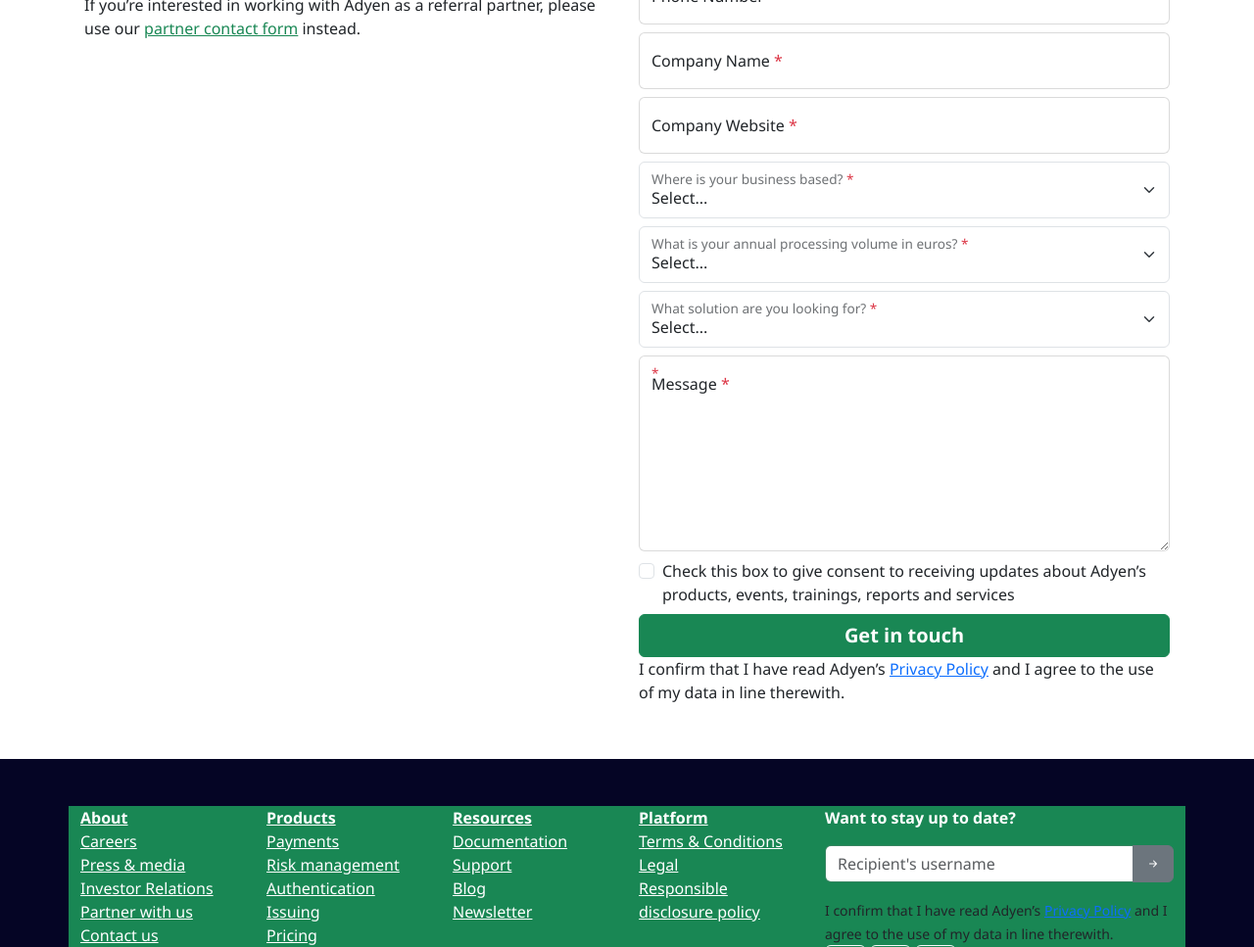
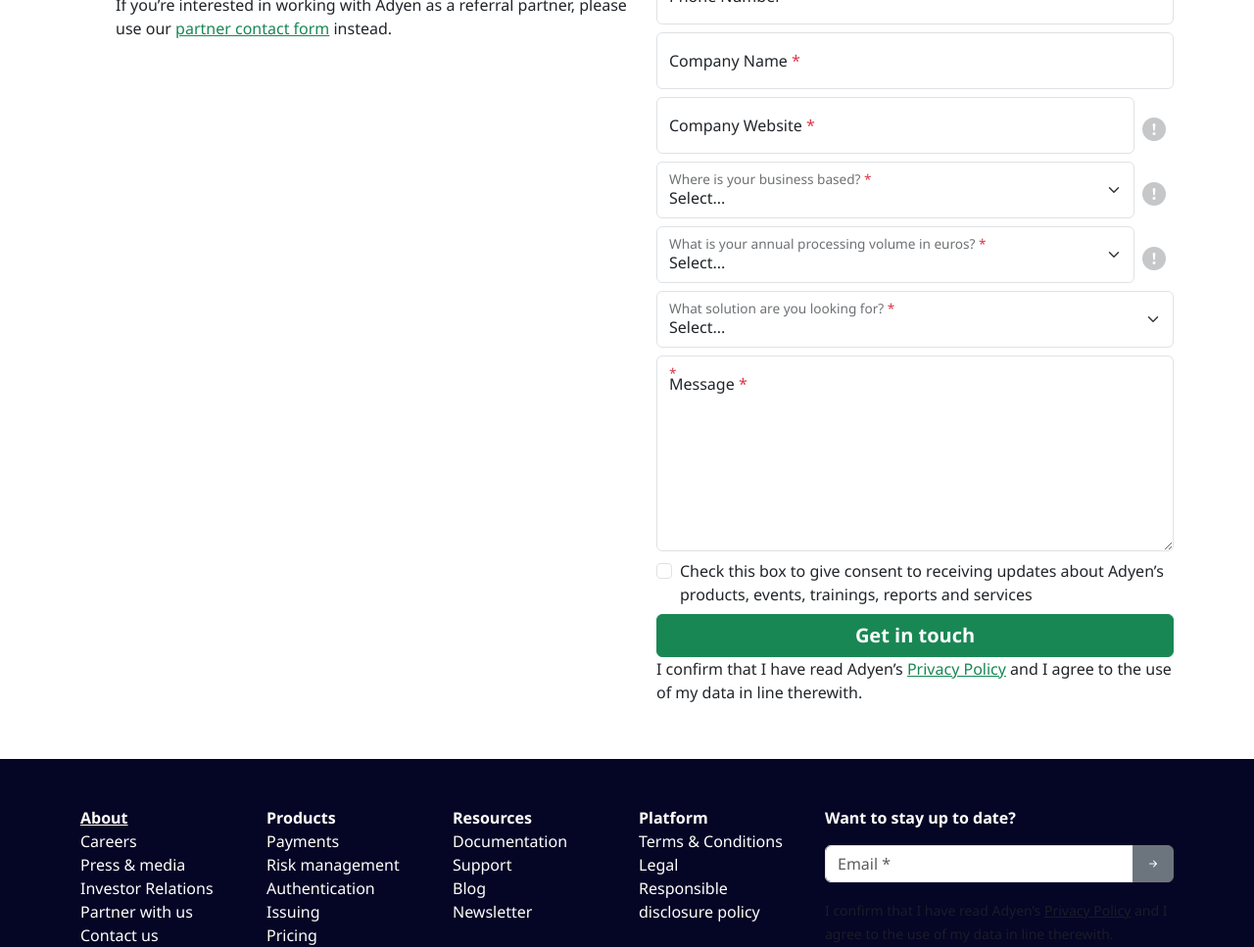
Before and after one commit to adekid018/Bootstrap-project, a plain HTML site: page bootstrap project 8/contact_sales.html in a window 1280 px wide. Shown: the part 536-1503 px from the top of the page at 98% size. Drawn offline with nearby package versions, Linux system fonts and the light colour scheme; no server answers.

Commit message:
Made final touches to contact sales and also added changes to index and contact footer

```diff
--- a/bootstrap project 8/arrays.js
+++ b/bootstrap project 8/arrays.js
@@ -262,7 +262,8 @@ const contact_dropdown=[`<option value="AboutYoucloud">AboutYoucloud</option>
 <option value="Wix">Wix</option>
 <option value="WooCommerce">WooCommerce</option>
 <option value="Zuora">Zuora</option>
-<option value="Other">Other</option>`,
+<option value="Other">Other</option>`
+,
 `<option value="Agilysys">Agilysys</option>
 <option value="Aptos">Aptos</option>
 <option value="Aria Systems">Aria Systems</option>
--- a/bootstrap project 8/contact_sales.css
+++ b/bootstrap project 8/contact_sales.css
@@ -1,21 +1,3 @@
-/*.form-floating .form-control:focus
-{
-  border-color: #ccc;
-  box-shadow:  #ccc;
-  border: 1px solid #ccc;
-  outline:none;
+.textDecRemover:hover{
+    text-decoration: none;
 }
-input:focus
-{
-  border-color: #ccc;
-  box-shadow:  #ccc;
-  border: 1px solid #ccc;
-  outline:none;
-}*/
-.form-control:focus {
-  /*  border-color: green;
-    box-shadow: inset 0 1px 1px rgba(0, 0, 0, 0.075), 0 0 8px green;*/
-  }
-  .form-control{
-    border-color: rgba(128, 128, 128, 0.295);
-  }
--- a/bootstrap project 8/contact_sales.html
+++ b/bootstrap project 8/contact_sales.html
@@ -319,8 +319,8 @@
         </div>
       </div>
       <!--nav bar end-->
-      <main class="container-md px-md-3"><!--stop h1 from been responsive-->
-        <h1 class="w-75 py-5 header-1 ">The financial technology platform to help you realize your ambitions faster</h1>
+      <main class="container-md ps-md-5 "><!--stop h1 from been responsive-->
+        <h1 class="py-5 header-1 w-75">The financial technology platform to help you realize your ambitions faster</h1>
         <div class="row d-flex py-5">
             <div class="col-md-6">
                 <h2 class="">Tell us more about your business</h2>
@@ -328,7 +328,7 @@
                 <div><i class="bi bi-check2-all text-success fs-5"></i><small>A single platform to handle payments across markets and channels</small></div>
                 <div><i class="bi bi-check2-all text-success fs-5"></i><small>Transparent, pay-as-you-go pricing </small></div>
                 <div><i class="bi bi-check2-all text-success fs-5"></i><small>Access to hundreds of payment methods</small></div>
-                <p>If you’re interested in working with Adyen as a referral partner, please use our <a href="#" class="link-success">partner contact form</a> instead.</p>
+                <p>If you’re interested in working with Adyen as a referral partner, please use our <a href="#" class="link-success textDecRemover">partner contact form</a> instead.</p>
             </div>
             <div class="col rounded-1 ">
                 <form id="form">
@@ -336,54 +336,69 @@
                     <input type="text" class="form-control" id="floatingInput0" placeholder="First Name">
                     <label for="floatingInput" class="floating_label">First Name <span class="text-danger">*</span></label>
                     <div class="fs-6 error_msg_new d-none" id="error_msg">
-                        <small class="text-danger d-block fw-bold">This field is required.</small>
+                        <small class="text-danger d-block">This field is required.</small>
                     </div>
                   </div>
                   <div class="form-floating mb-2">
                     <input type="text" class="form-control form-control-sm" id="floatingInput1" placeholder="Last Name">
                     <label for="floatingInput1">Last Name <span class="text-danger">*</span></label>
                     <div class="fs-6 error_msg_new d-none" id="error_msg">
-                        <small class="text-danger d-block fw-bold">This field is required.</small>
+                        <small class="text-danger d-block">This field is required.</small>
                     </div>
                   </div>
                   <div class="form-floating mb-2">
                     <input type="email" class="form-control" id="floatingInput2" placeholder="name@example.com">
                     <label for="floatingInput2">Business Email<span class="text-danger">*</span></label>
                     <div class="fs-6 error_msg_new d-none" id="error_msg">
-                        <small class="text-danger d-block fw-bold">This field is required.</small>
+                        <small class="text-danger d-block">This field is required.</small>
                     </div>
                   </div>
                   <div class="form-floating mb-2">
                     <input type="text" class="form-control phone_number" id="floatingInput3" placeholder="Phone Number">
                     <label for="floatingInput3">Phone Number <span class="text-danger">*</span></label>
-                    <div class="fs-6 error_msg d-none" id="error_msg">
-                        <small class="text-danger d-block">Must be a phone number</small>
-                        <small class="text-danger">503-555-1212</small>
+                    <div class="fs-6 error_msg_new d-none" id="error_msg">
+                        <small class="text-danger d-block">Must be a phone number.</small>
+                        <small class="text-danger d-block">503-555-1212.</small>
                     </div>
                   </div>
                   <div class="form-floating mb-2">
                     <input type="text" class="form-control" id="floatingInput4" placeholder="Company Name">
                     <label for="floatingInput4">Company Name <span class="text-danger">*</span></label>
                     <div class="fs-6 error_msg_new d-none" id="error_msg">
-                        <small class="text-danger d-block fw-bold">This field is required.</small>
+                        <small class="text-danger d-block">This field is required.</small>
                     </div>
                   </div>
-                  <div class="form-floating mb-2">
-                    <input type="text" class="form-control" id="floatingInput5" placeholder="Company Website">
-                    <label for="floatingInput1">Company Website <span class="text-danger">*</span></label>
+                  <div>
+                    <div class="d-flex justify-content-between">
+                        <div class="form-floating mb-2 flex-grow-1">
+                            <input type="text" class="form-control me-2" id="floatingInput5" placeholder="Company Website">
+                            <label for="floatingInput1" class="">Company Website <span class="text-danger">*</span></label>
+                        </div>
+                        <i class="bi bi-exclamation-circle-fill fs-4 align-items-center px-2 d-flex opacity-25"></i>
+                    </div>
                         <div class="fs-6 error_msg_new d-none" id="error_msg">
                             <small class="text-danger d-block">This field is required.</small>
                         </div>
                   </div>
-                  <div class="form-floating mb-2">
-                    <select class="form-select business_location" id="floatingSelect" aria-label="Floating label select example">
-                      <option selected>Select...</option>
+                  <div>
+                    <div class="d-flex justify-content-between">
+                        <div class="form-floating mb-2 flex-grow-1">
+                            <select class="form-select business_location" id="floatingSelect6" aria-label="Floating label select example">
+                                <option value="0" selected>Select...</option>
                             </select>
                             <label for="floatingSelect">Where is your business based? <span class="text-danger">*</span></label>
                         </div>
-                  <div class="form-floating mb-2">
-                    <select class="form-select" id="floatingSelect" aria-label="Floating label select example">
-                      <option selected>Select...</option>
+                        <i class="bi bi-exclamation-circle-fill fs-4 align-items-center px-2 d-flex opacity-25"></i>
+                    </div>
+                        <div class="fs-6 error_msg_new d-none" id="error_msg">
+                            <small class="text-danger d-block">This field is required.</small>
+                        </div>
+                    </div>
+                    <div>
+                        <div class="d-flex justify-content-between">
+                            <div class="form-floating mb-2 flex-grow-1">
+                                <select class="form-select" id="floatingSelect7" aria-label="Floating label select example">
+                                <option value="0" selected>Select...</option>
                                 <option value="0-1">0-1 million</option>
                                 <option value="1-5">1-5 million</option>
                                 <option value="5-10">5-10 million</option>
@@ -397,8 +412,14 @@
                                 </select>
                                 <label for="floatingSelect">What is your annual processing volume in euros? <span class="text-danger">*</span></label>
                             </div>
+                            <i class="bi bi-exclamation-circle-fill fs-4 align-items-center px-2 d-flex opacity-25"></i>
+                        </div>
+                            <div class="fs-6 error_msg_new d-none" id="error_msg">
+                                <small class="text-danger d-block fw-bold w-75">To get the best response to your query, this field is required.</small>
+                            </div>
+                        </div>
                   <div class="form-floating mb-2">
-                    <select class="form-select payment_solution" id="floatingSelect"  aria-label="Floating label select example">
+                    <select class="form-select payment_solution" id="floatingSelect8"  aria-label="Floating label select example">
                       <option selected value="0">Select...</option>
                       <option value="1">Accept payment online</option>
                       <option value="2">Accept payment at POS</option>
@@ -406,6 +427,9 @@
                       <option value="4">Accept payment as a marketplace or platform</option>
                     </select>
                     <label for="floatingSelect">What solution are you looking for? <span class="text-danger">*</span></label>
+                    <div class="fs-6 error_msg_new d-none" id="error_msg">
+                        <small class="text-danger d-block">This field is required.</small>
+                    </div>
                   </div>
                   <div class="form-floating mb-2">
                     <select class="form-select d-none h-50" multiple aria-label="multiple select example" id="hidden_select">
@@ -418,7 +442,7 @@
                         <label for="floatingSelect" class="hidden_label"><span class="text-danger">*</span></label>
                     </div>
                   <div class="form-floating mb-2">
-                    <textarea class="form-control" placeholder="Leave a comment here" id="floatingTextarea2" style="height: 200px"></textarea>
+                    <textarea class="form-control" placeholder="Leave a comment here" id="floatingTextarea9" style="height: 200px"></textarea>
                     <label for="floatingTextarea2">Message <span class="text-danger">*</span></label>
                     <div class="fs-6 error_msg_new d-none" id="error_msg">
                         <small class="text-danger d-block">This field is required.</small>
@@ -433,7 +457,7 @@
                   <div class="d-grid gap-2">
                     <button class="btn btn-success fs-5 fw-bold" type="button">Get in touch</button>
                   </div>
-                  <p class="mb-2">I confirm that I have read Adyen’s <a href="#">Privacy Policy</a> and I agree to the use of my data in line therewith.</p>
+                  <p class="mb-2">I confirm that I have read Adyen’s <a href="#" class="link-success textDecRemover">Privacy Policy</a> and I agree to the use of my data in line therewith.</p>
                   </form>
             </div>
         </div>
@@ -441,42 +465,42 @@
       <footer class="footer">
         <div class="py-5 container-xl">
             <div class="border-bottom d-flex justify-content-md-between flex-column flex-md-row">
-                <div class="row bg-success">
+                <div class="row pb-3">
                     <div class="col-6 col-xl-2">
                         <a href="#" class="text-white fw-bold">About</a>
                         <ul class="list-unstyled">
-                            <li><a href="#" class="text-white">Careers</a></li>
-                            <li><a href="#" class="text-white">Press & media</a></li>
-                            <li><a href="#" class="text-white">Investor Relations</a></li>
-                            <li><a href="#" class="text-white">Partner with us</a></li>
-                            <li><a href="#" class="text-white">Contact us</a></li>
+                            <li><a href="#" class="text-white footer_nav">Careers</a></li>
+                            <li><a href="#" class="text-white footer_nav">Press & media</a></li>
+                            <li><a href="#" class="text-white footer_nav">Investor Relations</a></li>
+                            <li><a href="#" class="text-white footer_nav">Partner with us</a></li>
+                            <li><a href="#" class="text-white footer_nav">Contact us</a></li>
                         </ul>
                     </div>
                     <div class="col-6 col-xl-2">
-                        <a href="#" class="text-white fw-bold">Products</a>
+                        <a href="#" class="text-white footer_nav fw-bold">Products</a>
                         <ul class="list-unstyled">
-                            <li><a href="#" class="text-white">Payments</a></li>
-                            <li><a href="#" class="text-white">Risk management</a></li>
-                            <li><a href="#" class="text-white">Authentication</a></li>
-                            <li><a href="#" class="text-white">Issuing</a></li>
-                            <li><a href="#" class="text-white">Pricing</a></li>
+                            <li><a href="#" class="text-white footer_nav">Payments</a></li>
+                            <li><a href="#" class="text-white footer_nav">Risk management</a></li>
+                            <li><a href="#" class="text-white footer_nav">Authentication</a></li>
+                            <li><a href="#" class="text-white footer_nav">Issuing</a></li>
+                            <li><a href="#" class="text-white footer_nav">Pricing</a></li>
                         </ul>
                     </div>
                     <div class="col-6 col-xl-2">
-                        <a href="#" class="text-white fw-bold">Resources</a>
+                        <a href="#" class="text-white footer_nav fw-bold">Resources</a>
                         <ul class="list-unstyled">
-                            <li><a href="#" class="text-white">Documentation</a></li>
-                            <li><a href="#" class="text-white">Support</a></li>
-                            <li><a href="#" class="text-white">Blog</a></li>
-                            <li><a href="#" class="text-white">Newsletter</a></li>
+                            <li><a href="#" class="text-white footer_nav">Documentation</a></li>
+                            <li><a href="#" class="text-white footer_nav">Support</a></li>
+                            <li><a href="#" class="text-white footer_nav">Blog</a></li>
+                            <li><a href="#" class="text-white footer_nav">Newsletter</a></li>
                         </ul>
                     </div>
                     <div class="col-6 col-xl-2">
-                        <a href="#" class="text-white fw-bold">Platform</a>
+                        <a href="#" class="text-white footer_nav fw-bold">Platform</a>
                         <ul class="list-unstyled">
-                            <li><a href="#" class="text-white">Terms & Conditions</a></li>
-                            <li><a href="#" class="text-white">Legal</a></li>
-                            <li><a href="#" class="text-white">Responsible disclosure policy</a></li>
+                            <li><a href="#" class="text-white footer_nav">Terms & Conditions</a></li>
+                            <li><a href="#" class="text-white footer_nav">Legal</a></li>
+                            <li><a href="#" class="text-white footer_nav">Responsible disclosure policy</a></li>
                         </ul>
                     </div>
                     <div class="col-xl-4 ">
@@ -484,12 +508,12 @@
                             <p class="text-white fw-bold">Want to stay up to date?</p>
                             <!--input will be here-->
                                 <div class="input-group mb-3">
-                                    <input type="text" class="form-control" placeholder="Recipient's username" aria-label="Recipient's username" aria-describedby="button-addon2">
+                                    <input type="text" class="form-control" placeholder="Email *" aria-label="Recipient's username" aria-describedby="button-addon2">
                                     <button class="btn btn-secondary" type="button" id="button-addon2"><i class="bi bi-arrow-right-short"></i></button>
                                   </div>
-                            <small>I confirm that I have read Adyen’s <a href="#">Privacy Policy</a> and I agree to the use of my data in line therewith.</small>
+                            <small class="text-muted">I confirm that I have read Adyen’s <a href="#" class="text-muted">Privacy Policy</a> and I agree to the use of my data in line therewith.</small>
                         </div>
-                        <div class="flex-row">
+                        <div class="flex-row my-3">
                             <a href="#" class="btn btn-outline-light"><i class="bi bi-facebook"></i></a>
                             <a href="#" class="btn btn-outline-light"><i class="bi bi-linkedin"></i></a>
                             <a href="#" class="btn btn-outline-light"><i class="bi bi-twitter"></i></a>
--- a/bootstrap project 8/index.css
+++ b/bootstrap project 8/index.css
@@ -79,7 +79,6 @@ transition: transform 0.3s linear;
   opacity: 0.6;
 }
 .footer, .talk_to_our_team_footer{
-
   background-color: hsl(240, 76.2%, 8.2%) !important;
 }
 .talk_to_our_team_footer:hover{
@@ -87,3 +86,9 @@ transition: transform 0.3s linear;
   background-color: hsla(240, 76.2%, 50%, 0.4) !important;
   background-image: linear-gradient(hsl(240, 76.2%, 8.2%,0.1))
 }
+.footer_nav{
+  text-decoration: none;
+}
+.footer_nav:hover{
+  text-decoration: underline;
+}
```
Also changed, not shown: bootstrap project 8/contact_sales.js (+37 -4 lines), bootstrap project 8/index.html (+23 -23 lines). Lines whose indentation alone changed are shown as unchanged.
